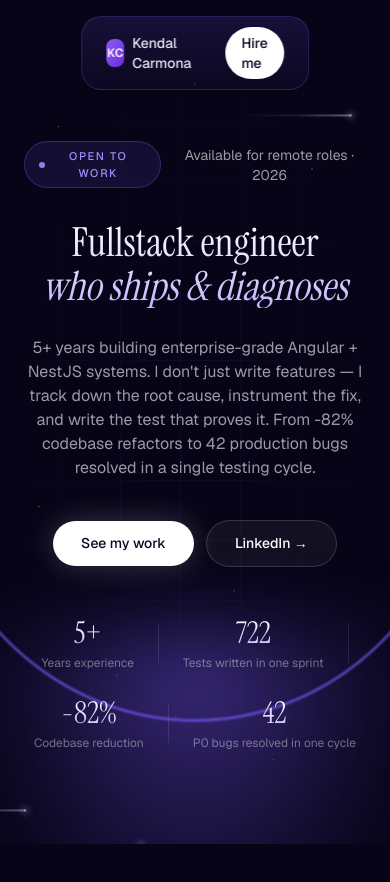
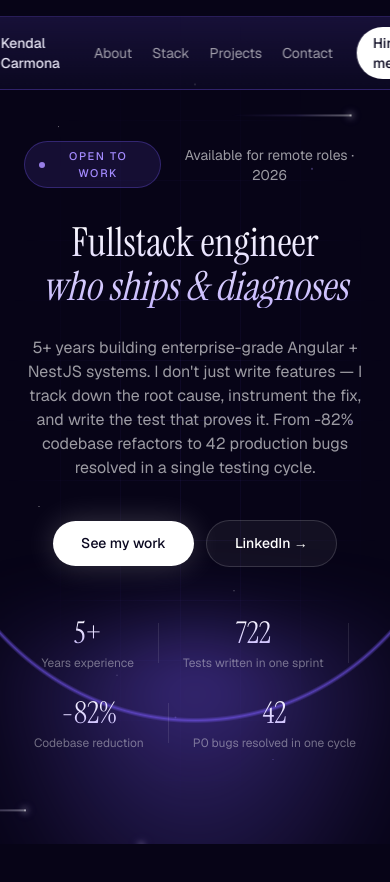
Before and after one commit to kecarmona/portfolio, a Next.js app: page /portfolio/en in a window 390 px wide. Shown: the top 882 px of the page. Built offline with nearby package versions, Linux system fonts and the light colour scheme.

Commit message:
fix: add missing negative margins to center mobile orbit elements

```diff
--- a/src/app/(portfolio)/portfolio.css
+++ b/src/app/(portfolio)/portfolio.css
@@ -379,17 +379,55 @@ body {
 }
 
 @media (max-width: 768px) {
-  .desktop-nav { display: none; }
   .hero-title { font-size: 2.5rem !important; line-height: 1.1 !important; }
   .orbit-container { height: 320px; }
-  .orbit-ring-1 { width: 100px; height: 100px; }
-  .orbit-ring-2 { width: 170px; height: 170px; }
-  .orbit-ring-3 { width: 250px; height: 250px; }
-  .orbit-1 { width: 100px; height: 100px; }
-  .orbit-2 { width: 170px; height: 170px; }
-  .orbit-3 { width: 250px; height: 250px; }
+  .orbit-ring-1 { width: 100px; height: 100px; margin: -50px 0 0 -50px; }
+  .orbit-ring-2 { width: 170px; height: 170px; margin: -85px 0 0 -85px; }
+  .orbit-ring-3 { width: 240px; height: 240px; margin: -120px 0 0 -120px; }
+  .orbit-1 { width: 100px; height: 100px; margin: -50px 0 0 -50px; }
+  .orbit-2 { width: 170px; height: 170px; margin: -85px 0 0 -85px; }
+  .orbit-3 { width: 240px; height: 240px; margin: -120px 0 0 -120px; }
   .tech-node { width: 44px; height: 44px; }
-  .center-node { width: 56px; height: 56px; }
+  .center-node { width: 56px; height: 56px; margin: -28px 0 0 -28px; }
+}
+
+/* ============================================================
+   NAVBAR STYLES
+   ============================================================ */
+.nav-link {
+  position: relative;
+  transition: color 0.2s ease;
+}
+
+.nav-link::after {
+  content: "";
+  position: absolute;
+  bottom: -4px;
+  left: 0;
+  width: 0;
+  height: 2px;
+  background: linear-gradient(90deg, #8b5cf6, #a48bff);
+  transition: width 0.3s ease;
+  border-radius: 1px;
+}
+
+.nav-link:hover {
+  color: #fff !important;
+}
+
+.nav-link:hover::after {
+  width: 100%;
+}
+
+/* Mobile menu button */
+.mobile-menu-btn {
+  display: flex;
+  align-items: center;
+  justify-content: center;
+}
+
+.mobile-menu-btn svg {
+  transition: transform 0.3s ease;
 }
 
 /* ============================================================
```
